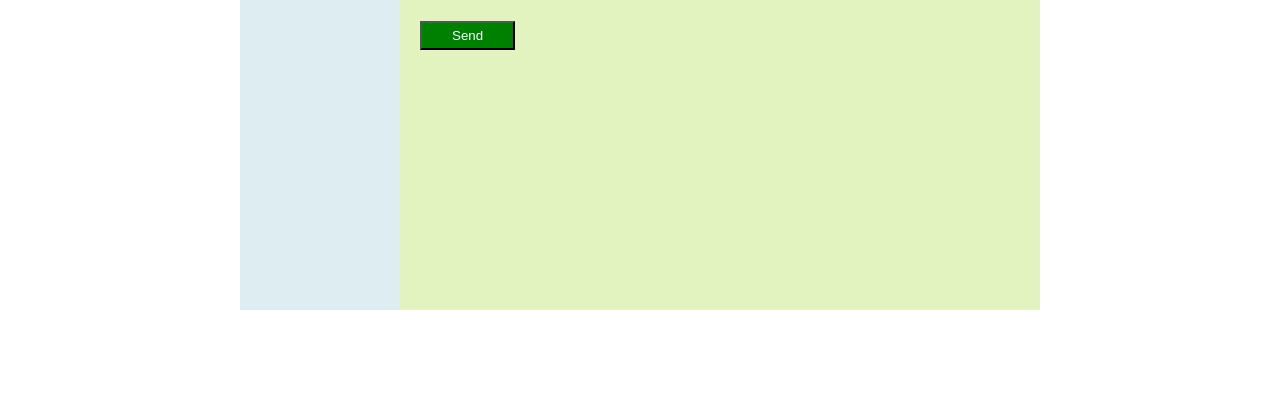
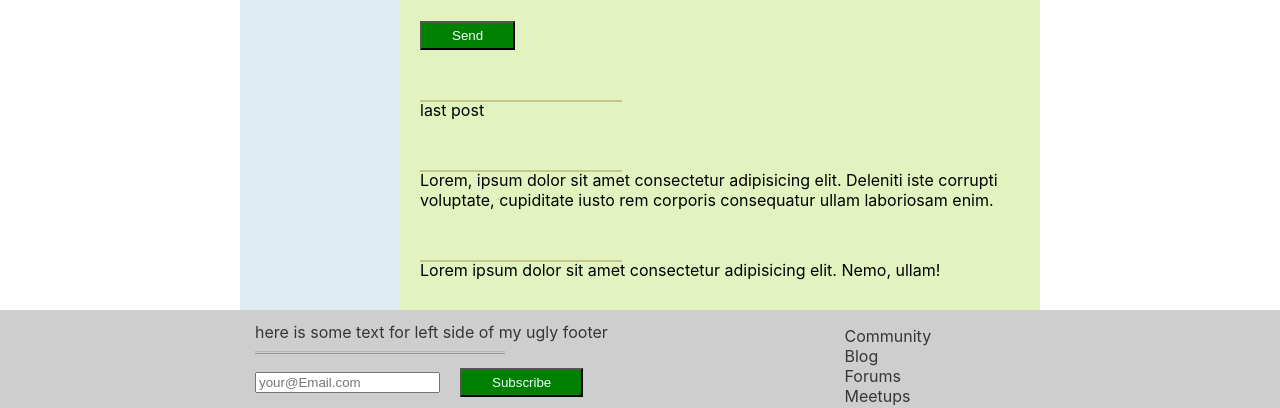
Before and after one commit to GaroGabriel/ReactTesting, a React (Create React App) app: page / in a window 1280 px wide. Shown: the part 544-952 px from the top of the page. Before the commit the page ends 854 px from the top, so only its background shows below. Built offline with nearby package versions, Linux system fonts and the light colour scheme.

Commit message:
i have make new ugly footer :) and some posts on profile.JSX

```diff
--- a/src/App.css
+++ b/src/App.css
@@ -11,3 +11,9 @@ p {
   justify-content: space-around;
   /* min-width: 100vh; */
 }
+button{
+  margin: 20px;
+	padding: 5px 30px;
+	background: green;
+	color: azure;
+}
--- a/src/App.js
+++ b/src/App.js
@@ -1,5 +1,6 @@
 import React from 'react';
 import './App.css';
+import Footer from './components/Footer';
 import Header from './components/Header'
 import Nav from './components/Nav';
 import Profile from './components/Profile';
@@ -12,6 +13,7 @@ function App() {
         <Nav />
         <Profile />
       </div>
+      <Footer />
     </div>
   );
 }
--- /dev/null
+++ b/src/components/Footer.jsx
@@ -0,0 +1,27 @@
+import React from 'react';
+import style from './Footer.module.css';
+
+const Footer = () => {
+	return (
+		<footer className={style.footer}>
+			<div className={style.container}>
+				<div className={style.footer__LeftSide}>
+					<p>here is some text for left side of my ugly footer</p>
+
+					<input type="e-mail" placeholder="your@Email.com"></input>
+					<button>Subscribe</button>
+				</div>
+				<div className={style.footer__RightSide}>
+					<ul>
+						<li><a href="#">Community</a></li>
+						<li><a href="#">Blog</a></li>
+						<li><a href="#">Forums</a></li>
+						<li><a href="#">Meetups</a></li>
+					</ul>
+				</div>
+			</div>
+		</footer >
+	)
+};
+
+export default Footer;
--- /dev/null
+++ b/src/components/Footer.module.css
@@ -0,0 +1,48 @@
+.footer{
+	background: rgb(206, 206, 206);
+}
+.container{
+	display: flex;
+	max-width: 800px;
+	margin: 0 auto;
+}
+.footer__LeftSide{
+	flex-basis: 70%;
+	padding-left: 15px;
+}
+.footer__LeftSide{
+	align-self: center;
+	position: relative;
+}
+.footer__LeftSide p{
+	color: rgb(54, 54, 54);
+	min-width: 350px
+}
+.footer__LeftSide p::before{
+	content: "";
+	display: inline-block;
+	width: 250px;
+	height: 1px;
+	/* background: rgb(151, 151, 150); */
+	border-top: 1px solid rgb(180, 180, 178);
+	border-bottom: 1px solid rgb(151, 151, 150);
+	position: absolute;
+	top: 35px;
+}
+.footer__RightSide{
+	flex-basis: 30%;
+}
+.footer__RightSide ul{
+	justify-content: center;
+}
+.footer__RightSide ul li{
+	list-style: none;
+	margin: 0 auto;
+}
+.footer__RightSide ul li a{
+	text-decoration: none;
+	color: rgb(54, 54, 54);
+}
+.footer__RightSide ul li a:hover{
+	color:  green;
+}
--- a/src/components/Profile.module.css
+++ b/src/components/Profile.module.css
@@ -31,9 +31,17 @@
 	width: 80%;
 	margin: 0 20px;
   }
-  .content__inner_send button {
-	margin: 20px;
-	padding: 5px 30px;
-	background: green;
-	color: azure;
+  .soemePosts{
+    padding: 20px;
+    position: relative;
+    padding-top: 30px;
   }
+  .soemePosts::before{
+    content: "";
+    display: inline-block;
+    height: .5px;
+    width: 200px;
+    border: 1px solid rgb(195, 199, 140);
+    position: absolute;
+    left: 20;
+  }
--- a/src/components/profile.jsx
+++ b/src/components/profile.jsx
@@ -34,6 +34,12 @@ const Profile = () => {
             <button>Send</button>
           </div>
         </div>
+        <div className={classes.Posts}>
+          <div className={classes.soemePosts}>last post</div>
+          <div className={classes.soemePosts}>Lorem, ipsum dolor sit amet consectetur adipisicing elit. Deleniti iste corrupti voluptate, cupiditate iusto rem corporis consequatur ullam laboriosam enim.</div>
+          <div className={classes.soemePosts}>Lorem ipsum dolor sit amet consectetur adipisicing elit. Nemo, ullam!</div>
+        </div>
+
       </div>
     </div>
   )
```
